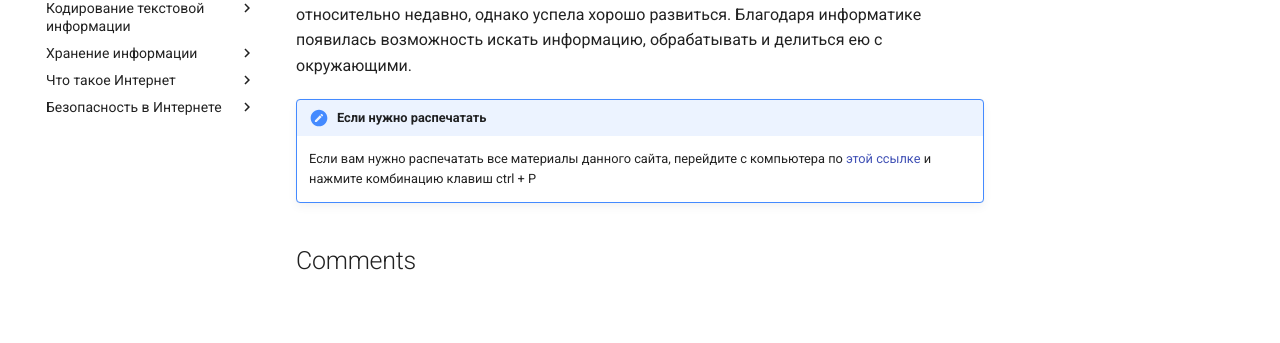
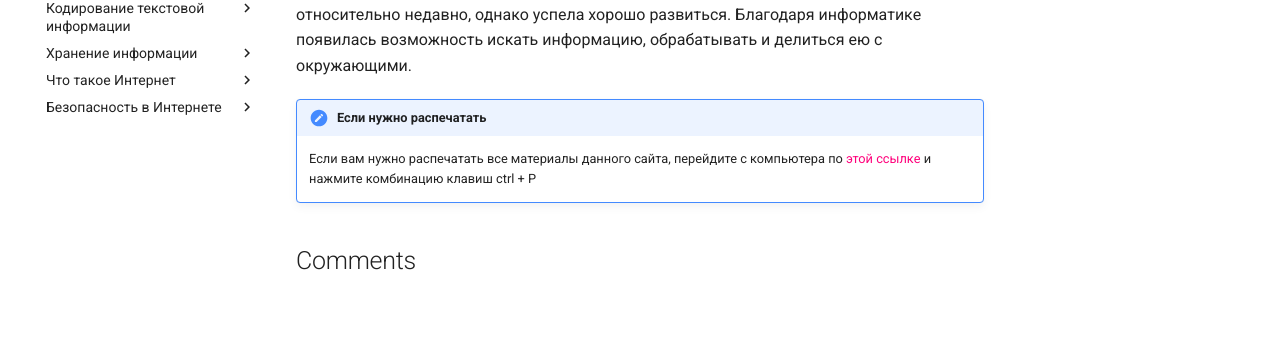
Before and after one commit to chabErch/Informatika, an MkDocs documentation site: the page built from docs/index.md, in a window 1280 px wide. Shown: the part 229-572 px from the top of the page. Built offline with MkDocs 1.6.1 and Material for MkDocs 9.7.7, drawn with Linux system fonts in a browser that asks for light colours; comment, search, counter and statistics services are not loaded.

Commit message:
Update extra.css

```diff
--- a/docs/stylesheets/extra.css
+++ b/docs/stylesheets/extra.css
@@ -1,4 +1,5 @@
 :root > * {
+  --md-primary-fg-color: #FF007B;
   --md-primary-fg-color--light: #FF007B;
   --md-primary-fg-color--dark:  #20f3fa;
 }
```
